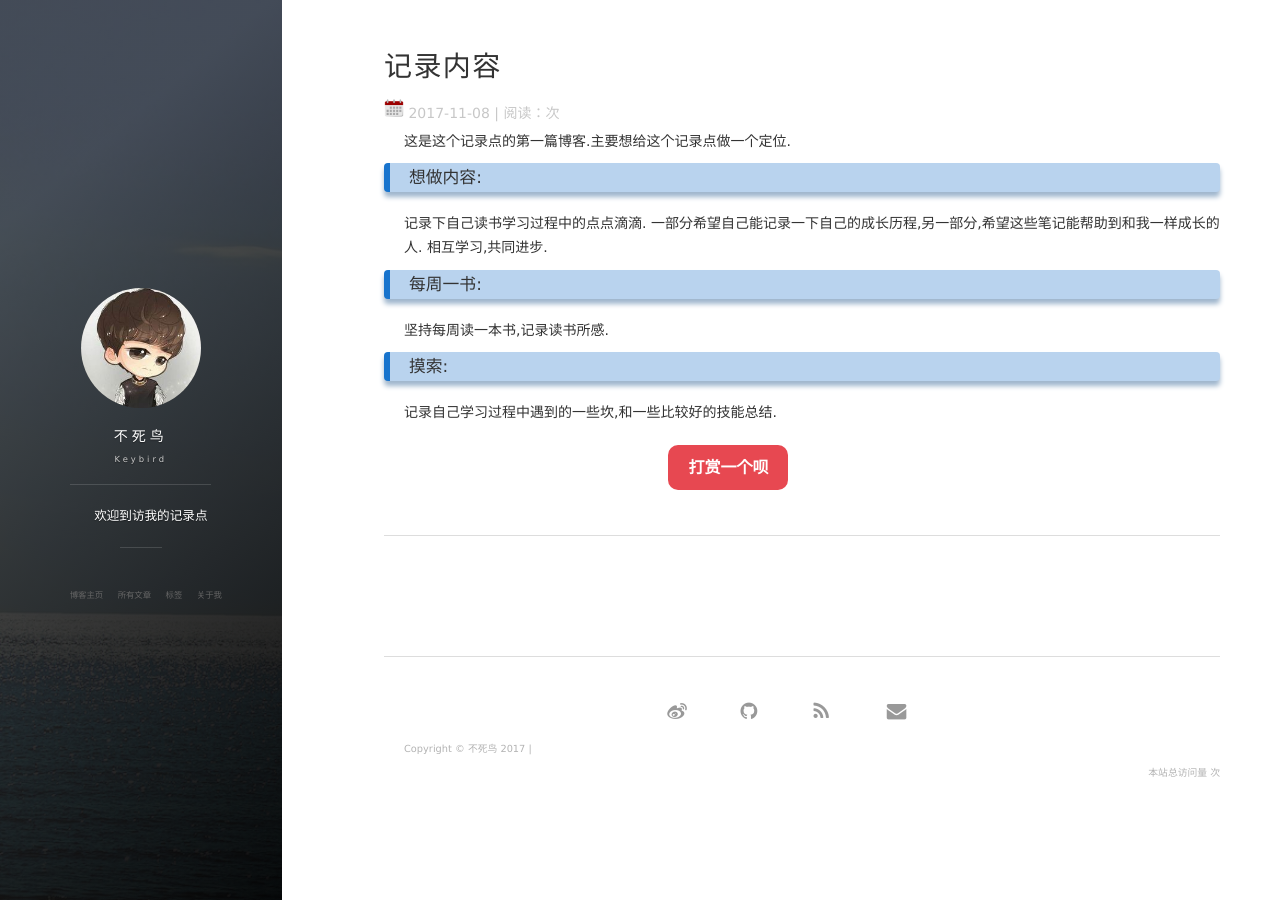
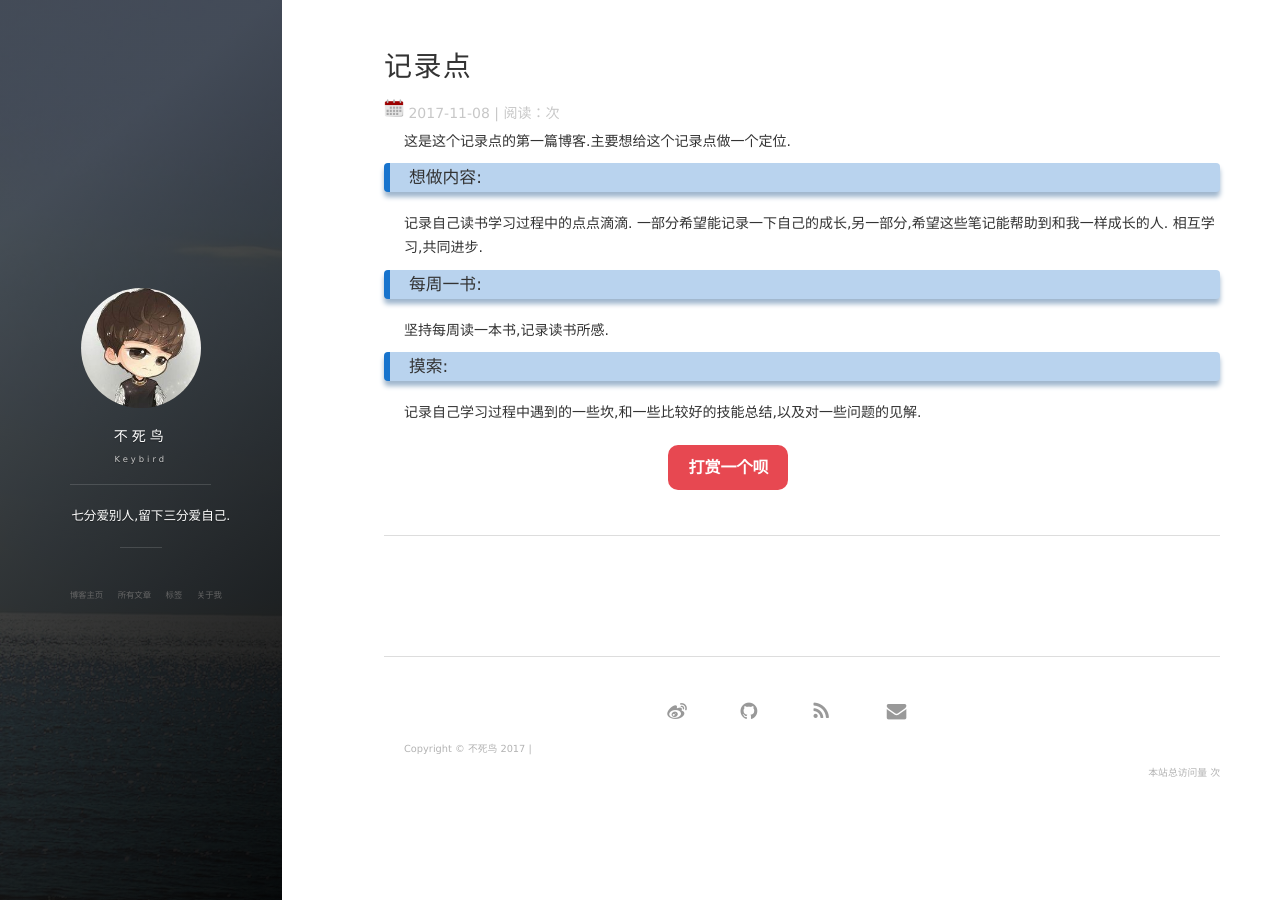
Before and after one commit to Keybird0/Keybird0.github.io, a Jekyll site: the page built from _posts/2017-11-08-序曲.md, in a window 1280 px wide. Built offline with Jekyll 4.4.1, drawn with Linux system fonts in a browser that asks for light colours; nearby versions of some CDN libraries; comment, search, counter and statistics services are not loaded.

```diff
--- a/_config.yml
+++ b/_config.yml
@@ -1,7 +1,7 @@
 # Basic
 title: 不死鸟
 subtitle: Keybird
-description: 欢迎到访我的记录点
+description: 七分爱别人,留下三分爱自己.
 # 头像里面的标题
 avatarTitle: Keybird
 # 头像里面的描述
--- a/_posts/2017-11-08-序曲.md
+++ b/_posts/2017-11-08-序曲.md
@@ -1,15 +1,15 @@
 ---
 layout: post
-title: "记录内容"
+title: "记录点"
 date: 2017-11-08 10:15:06
 description: "关于本站"
-tag: 记录点概述
+tag: 本站概述
 ---
 
 这是这个记录点的第一篇博客.主要想给这个记录点做一个定位.
 ### 想做内容:
 
-记录下自己读书学习过程中的点点滴滴. 一部分希望自己能记录一下自己的成长历程,另一部分,希望这些笔记能帮助到和我一样成长的人. 相互学习,共同进步.
+记录自己读书学习过程中的点点滴滴. 一部分希望能记录一下自己的成长,另一部分,希望这些笔记能帮助到和我一样成长的人. 相互学习,共同进步.
 
 ### 每周一书:
 
@@ -17,4 +17,4 @@ tag: 记录点概述
 
 ### 摸索:
 
-记录自己学习过程中遇到的一些坎,和一些比较好的技能总结.
+记录自己学习过程中遇到的一些坎,和一些比较好的技能总结,以及对一些问题的见解.
```
